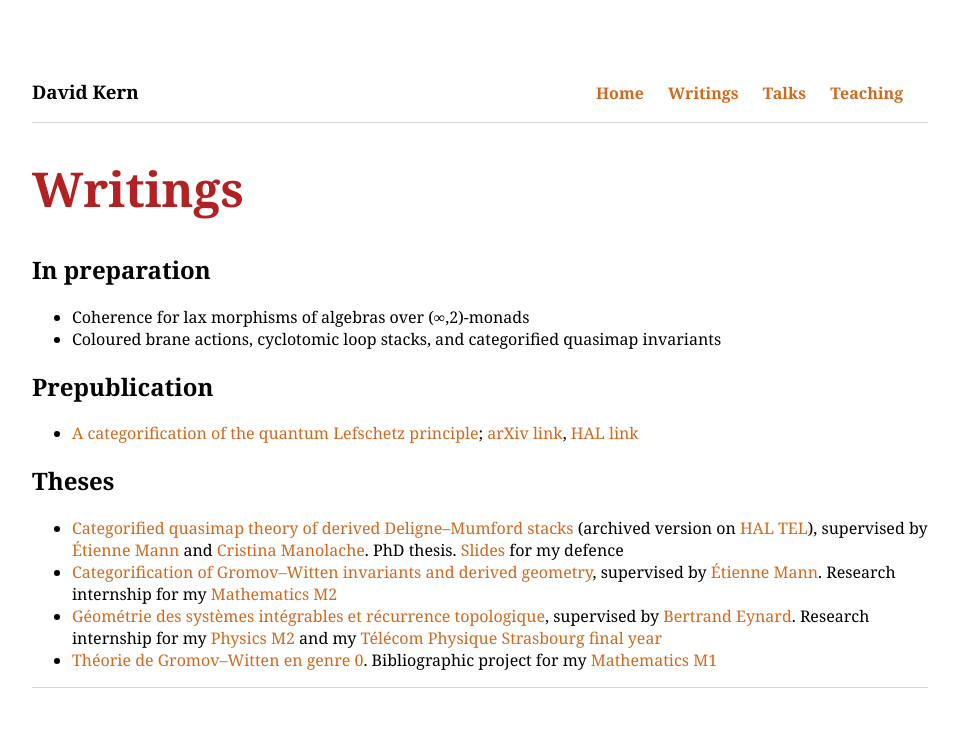
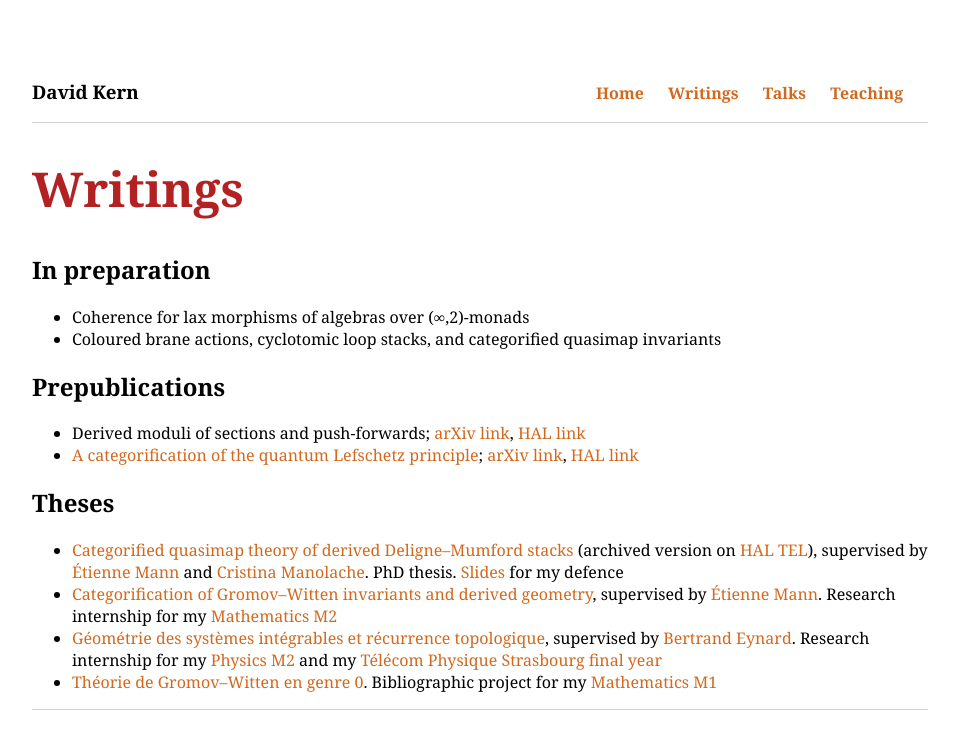
Before and after one commit to dskern/dskern.github.io, a Jekyll site: the page built from writings.html, in a window 1280 px wide. Shown: the top 749 px of the page, without its empty margins (160-1119 px from the left). Built offline with Jekyll 4.4.1, drawn with Linux system fonts in a browser that asks for light colours.

Commit message:
Update writings.html

```diff
--- a/writings.html
+++ b/writings.html
@@ -10,9 +10,10 @@ layout: default
   <li>Coloured brane actions, cyclotomic loop stacks, and categorified quasimap invariants</li>
 </ul>
 
-<h2>Prepublication</h2>
+<h2>Prepublications</h2>
 
 <ul>
+  <li>Derived moduli of sections and push-forwards; <a href="https://arxiv.org/abs/2210.11386">arXiv link</a>, <a href="https://hal.archives-ouvertes.fr/hal-03823412">HAL link</a></li>
     <li><a href="Writings/qLefschetzCateg.pdf">A categorification of the quantum Lefschetz principle</a>; <a href="https://arxiv.org/abs/2002.03990">arXiv link</a>, <a href="https://hal.archives-ouvertes.fr/hal-02476725">HAL link</a></li>
 </ul>
 
```
